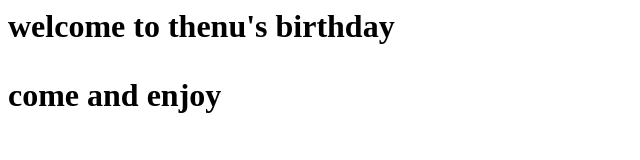
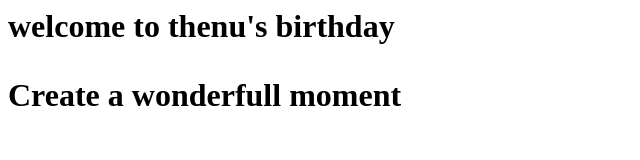
Before and after one commit to Thenmozh1123/thenmozhi11website, a plain HTML site: page index.html in a window 1280 px wide. Shown: the whole page, without its empty margins (0-640 px from the left). Drawn offline with Linux system fonts and the light colour scheme.

Commit message:
Update index.html

```diff
--- a/index.html
+++ b/index.html
@@ -4,6 +4,6 @@
 </head>
 <body>
 <h1>welcome to thenu's birthday</h>
-<p>come and enjoy</p>
+<p>Create a wonderfull moment</p>
 </body>
 </html>
```
